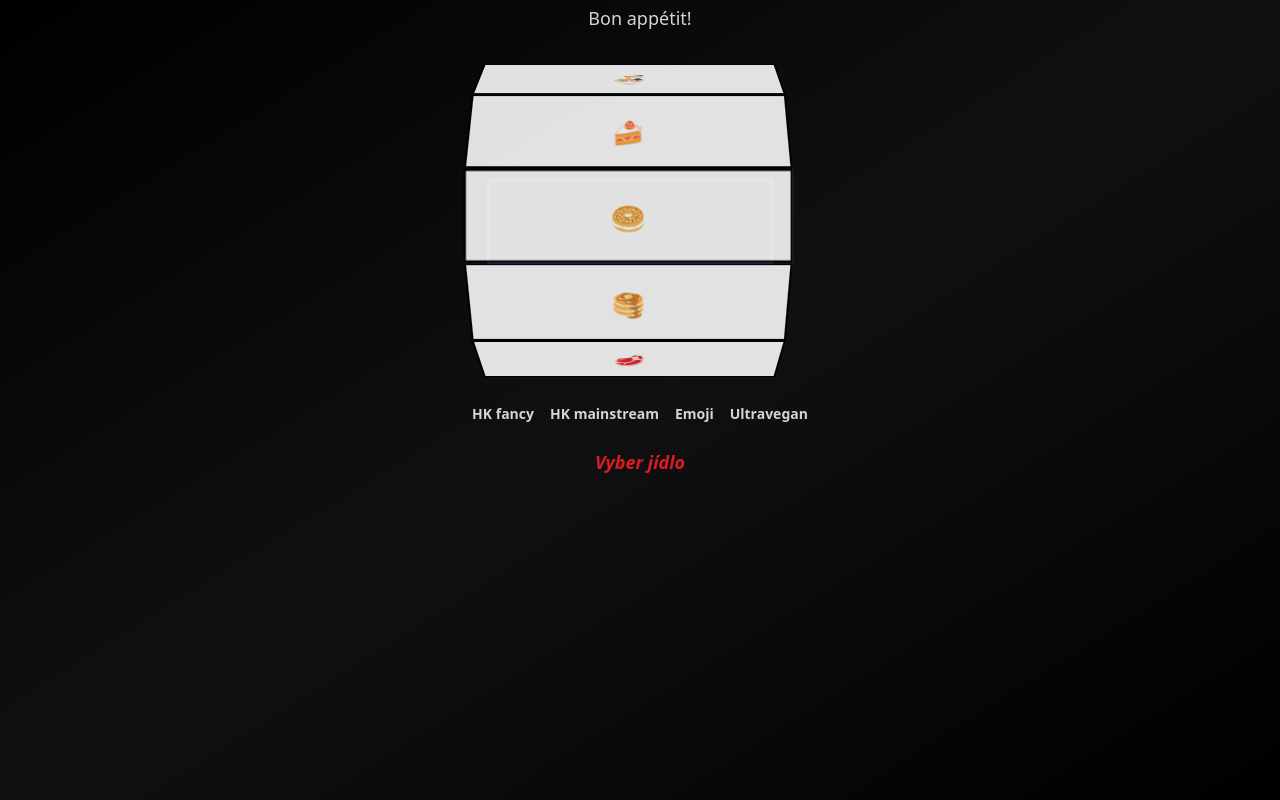
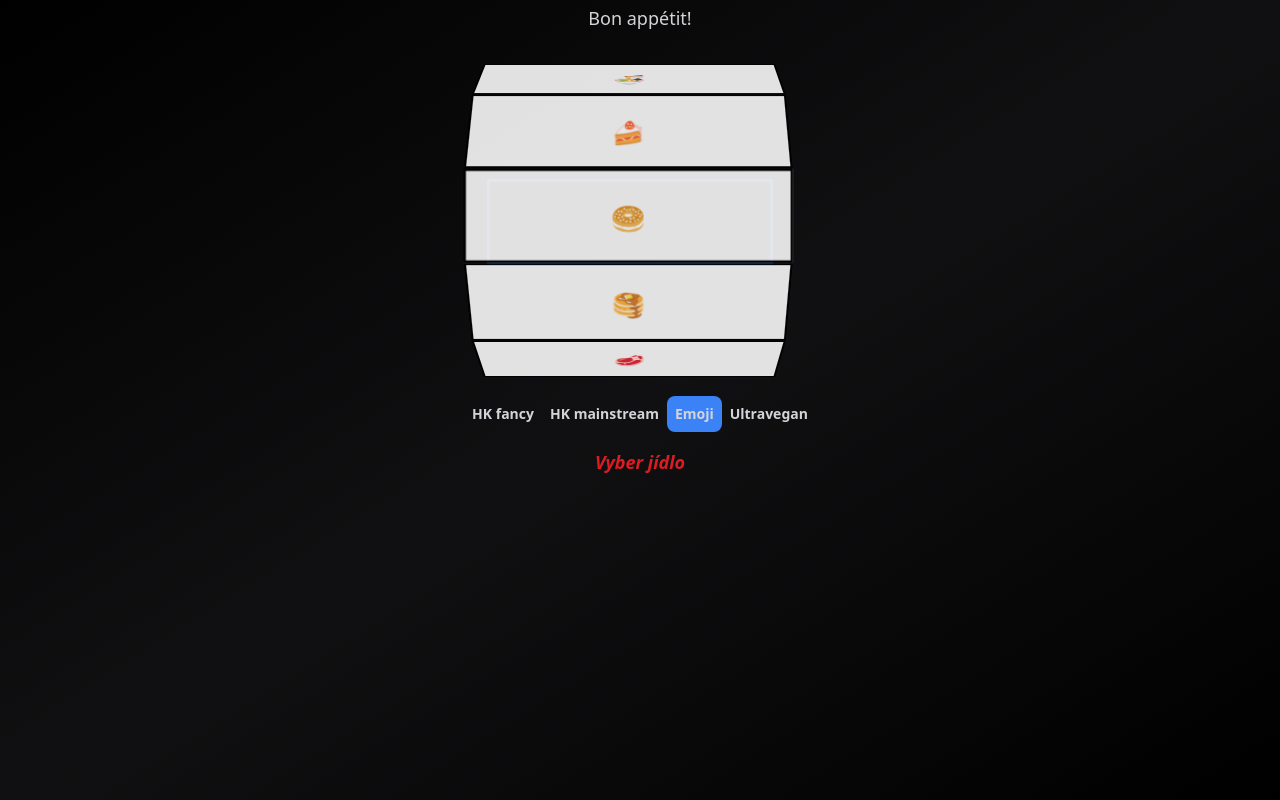
Before and after one commit to jirihofman/hungry-but-cannot-decide-what-to-order, a Next.js app: page / in a window 1280 px wide. Built offline with nearby package versions, Linux system fonts and the light colour scheme.

Commit message:
view selected option, update next

```diff
--- a/app/machine.jsx
+++ b/app/machine.jsx
@@ -9,12 +9,23 @@ export default function Machine() {
 	// Psuedoramdom number generator to get rid of mismatch between server and client values. Doesn't work all the time. 1 second difference is common.
 	// Error: xt content did not match. Server: "🥞" Client: "🍰"
 	const [options, setOptions] = useState(ALL_OPTIONS.emoji.sort(() => .5 - new Date().getSeconds() / 60));
+	const [activeButton, setActiveButton] = useState('emoji');
 
 	function handleGoClick() {
 
 		// Randomize options on every go.
-		setOptions(options.sort(() => .5 - Math.random()))
+		setOptions(options.sort(() => .5 - Math.random()));
 		setSeed(Math.floor(Math.random() * (SLOTS_PER_REEL)));
+	}
+
+	function handleOptionsClick(event) {
+		const option = event.target.dataset.option;
+		setActiveButton(option);
+		setOptions(ALL_OPTIONS[option].sort(() => .5 - Math.random()));
+	}
+
+	function getActiveButtonClass(buttonOption) {
+		return activeButton === buttonOption ? 'bg-blue-500' : '';
 	}
 
 	const className = seed === -1 ? '' : `spin-${seed}`;
@@ -34,10 +45,10 @@ export default function Machine() {
 					</div>
 				</div>
 				<div className="mt-36 flex justify-center text-sm duration-1000 cursor-default whitespace-nowrap">
-					<button onClick={() => setOptions(ALL_OPTIONS.hk1)} className="hover:bg-blue-700 text-zinc-300 font-bold py-2 px-2 rounded rounded-lg">HK fancy</button>
-					<button onClick={() => setOptions(ALL_OPTIONS.hk2)} className="hover:bg-blue-700 text-zinc-300 font-bold py-2 px-2 rounded rounded-lg">HK mainstream</button>
-					<button onClick={() => setOptions(ALL_OPTIONS.emoji)} className="hover:bg-blue-700 text-zinc-300 font-bold py-2 px-2 rounded rounded-lg">Emoji</button>
-					<button onClick={() => setOptions(ALL_OPTIONS.level5vegan)} className="flex flex-row hover:bg-blue-700 text-zinc-300 font-bold py-2 px-2 rounded rounded-lg">Ultravegan</button>
+					<button data-option="hk1" onClick={handleOptionsClick} className={`${getActiveButtonClass('hk1')} hover:bg-blue-700 text-zinc-300 font-bold py-2 px-2 rounded rounded-lg`}>HK fancy</button>
+					<button data-option="hk2" onClick={handleOptionsClick} className={`${getActiveButtonClass('hk2')} hover:bg-blue-700 text-zinc-300 font-bold py-2 px-2 rounded rounded-lg`}>HK mainstream</button>
+					<button data-option="emoji" onClick={handleOptionsClick} className={`${getActiveButtonClass('emoji')} hover:bg-blue-700 text-zinc-300 font-bold py-2 px-2 rounded rounded-lg`}>Emoji</button>
+					<button data-option="level5vegan" onClick={handleOptionsClick} className={`${getActiveButtonClass('level5vegan')} flex flex-row hover:bg-blue-700 text-zinc-300 font-bold py-2 px-2 rounded rounded-lg`}>Ultravegan</button>
 				</div>
 				<div className="mt-2 flex flex-row justify-center">
 					<button style={{ color: '#dc1c22', fontStyle: 'italic'}} className='flex flex-row hover:bg-zinc-300 text-zinc-300 font-bold py-2 px-2 rounded rounded-lg border-zinc-500' onClick={() => handleGoClick()}>Vyber jídlo</button>
--- a/package.json
+++ b/package.json
@@ -1,6 +1,6 @@
 {
   "name": "hungry-but-cannot-decide-what-to-order",
-  "version": "0.1.3",
+  "version": "0.1.4",
   "private": false,
   "scripts": {
     "dev": "next dev -p 4037 --turbo",
@@ -8,7 +8,7 @@
     "start": "next start"
   },
   "dependencies": {
-    "next": "^13.3.4",
+    "next": "^13.4.3",
     "react": "^18.2.0",
     "react-dom": "^18.2.0"
   },
```
Also changed, not shown: 1 other file (tests, documents, lock files or other folders).
